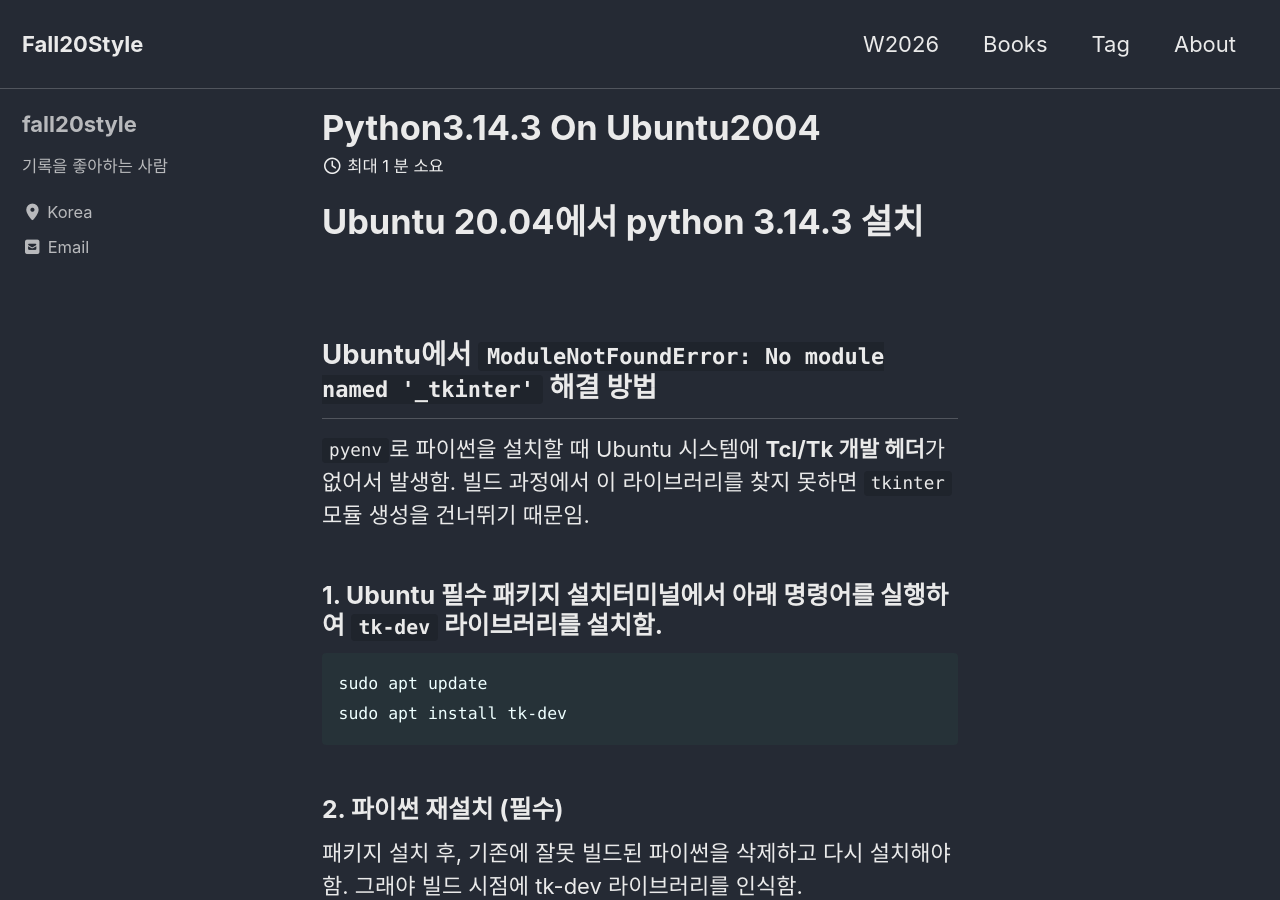
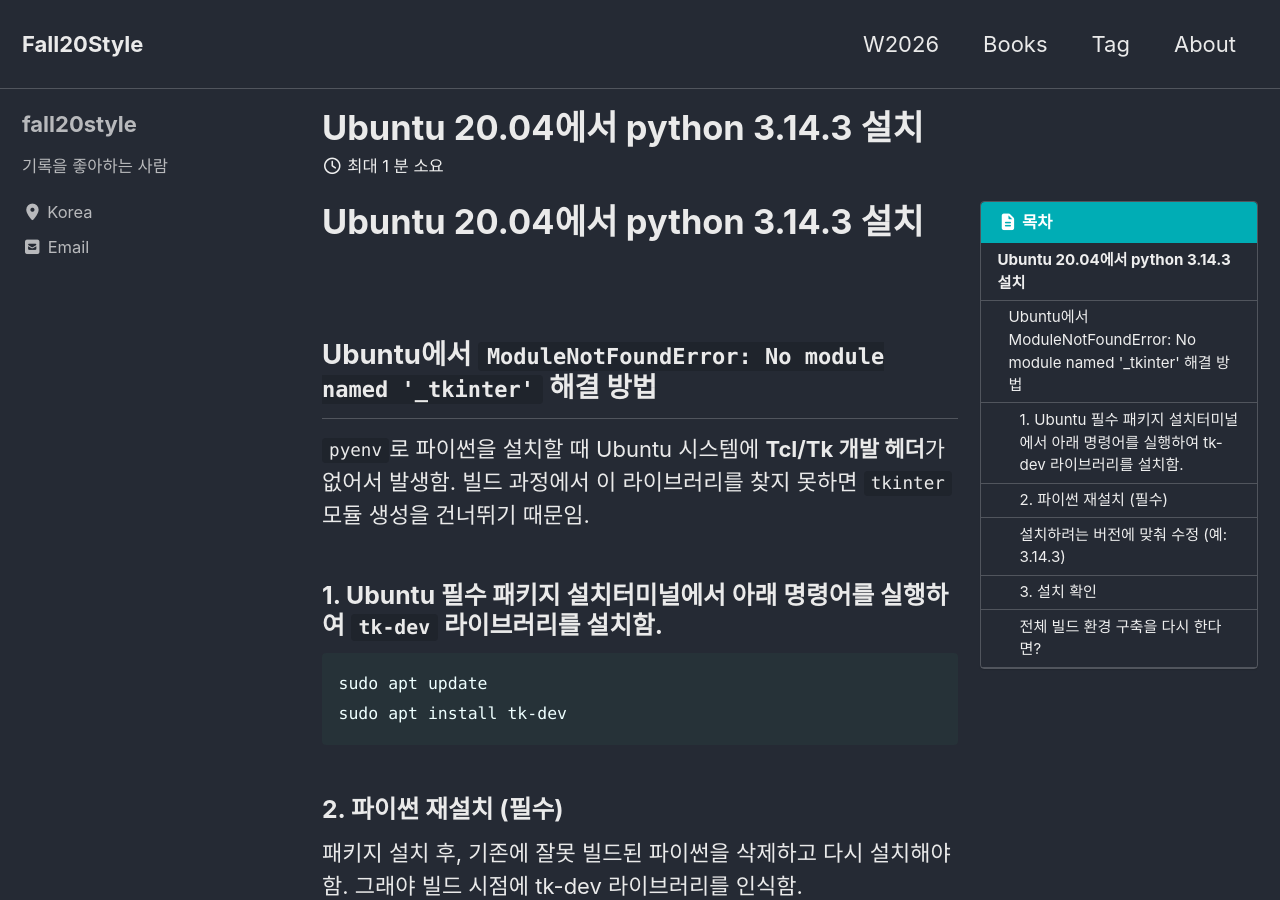
Before and after one commit to fall20style/fall20style.github.io, a Jekyll site: the page built from _posts/2026-03-29-python3.14.3-on-ubuntu2004.md, in a window 1280 px wide and 900 px high. Built offline with Jekyll 4.4.1, drawn with Linux system fonts in a browser that asks for light colours; cached includes are drawn as plain includes.

Commit message:
Update 2026-03-29-python3.14.3-on-ubuntu2004.md

```diff
--- a/_posts/2026-03-29-python3.14.3-on-ubuntu2004.md
+++ b/_posts/2026-03-29-python3.14.3-on-ubuntu2004.md
@@ -1,3 +1,20 @@
+---
+title: Ubuntu 20.04에서 python 3.14.3 설치
+layout: single
+author_profile: true
+read_time: true
+comments: true
+share: true
+related: true
+popular: true
+tags:
+  - Python
+categories:
+toc: true
+toc_sticky: true
+toc_label: 목차
+description: desc가 여기에
+---
 
 # Ubuntu 20.04에서 python 3.14.3 설치
 
```
